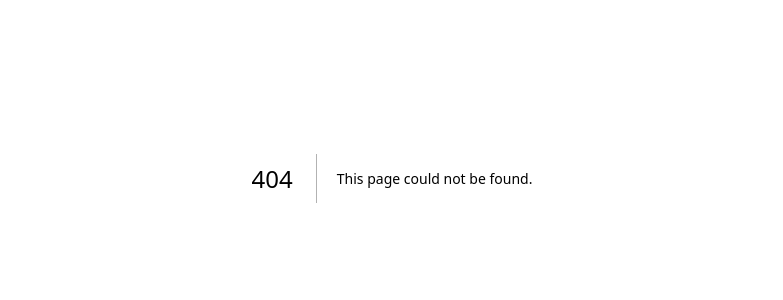
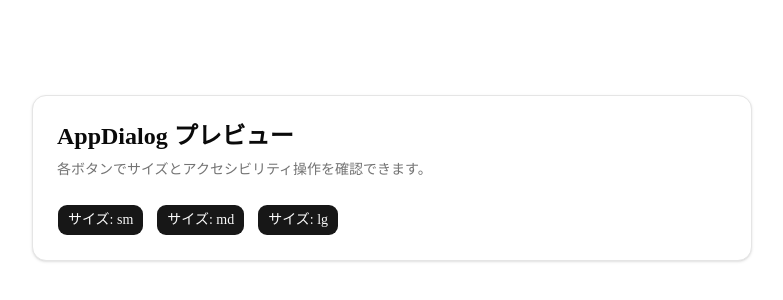
Before and after one commit to masaki-shinkawa-adglobe/hackathon-20260725, a Next.js app in the folder apps/web/: page /ui-preview in a window 1280 px wide. Before the commit this address had no page. Shown: the part 222-522 px from the top of the page, without its empty margins (248-1031 px from the left). Built offline with nearby package versions, Linux system fonts and the light colour scheme.

Commit message:
feat: add reusable AppDialog

```diff
--- /dev/null
+++ b/apps/web/src/app/ui-preview/page.tsx
@@ -0,0 +1,56 @@
+"use client"
+
+import { useState } from "react"
+
+import { AppDialog, type AppDialogSize } from "@/components/app-dialog"
+import { Button } from "@/components/ui/button"
+import { Input } from "@/components/ui/input"
+
+type PreviewDialogProps = {
+  size: AppDialogSize
+  description?: string
+}
+
+function PreviewDialog({ size, description }: PreviewDialogProps) {
+  const [open, setOpen] = useState(false)
+
+  return (
+    <AppDialog
+      open={open}
+      onOpenChange={setOpen}
+      trigger={<Button>サイズ: {size}</Button>}
+      title="AppDialog プレビュー"
+      description={description}
+      footer={<Button onClick={() => setOpen(false)}>完了</Button>}
+      size={size}
+    >
+      <div className="grid gap-4">
+        <p className="text-sm text-muted-foreground">
+          閉じるボタン、Escapeキー、背景クリックで閉じられます。Tabキーでフォーカスが循環し、閉じるとこのボタンへ戻ります。
+        </p>
+        <Input aria-label={`${size}の入力欄`} placeholder="入力欄" />
+        <Button variant="outline">フォーカス確認用ボタン</Button>
+      </div>
+    </AppDialog>
+  )
+}
+
+export default function UiPreviewPage() {
+  return (
+    <main className="mx-auto flex min-h-screen max-w-3xl items-center px-6 py-16">
+      <section className="w-full space-y-6 rounded-xl border bg-card p-6 text-card-foreground shadow-sm">
+        <div className="space-y-2">
+          <h1 className="text-2xl font-semibold">AppDialog プレビュー</h1>
+          <p className="text-sm text-muted-foreground">
+            各ボタンでサイズとアクセシビリティ操作を確認できます。
+          </p>
+        </div>
+        <div className="flex flex-wrap gap-3">
+          <PreviewDialog size="sm" description="任意の説明を表示する例です。" />
+          <PreviewDialog size="md" description="標準サイズの例です。" />
+          <PreviewDialog size="lg" />
+        </div>
+      </section>
+    </main>
+  )
+}
--- /dev/null
+++ b/apps/web/src/components/app-dialog.tsx
@@ -0,0 +1,60 @@
+"use client"
+
+import type { ReactElement, ReactNode } from "react"
+
+import {
+  Dialog,
+  DialogContent,
+  DialogDescription,
+  DialogFooter,
+  DialogHeader,
+  DialogTitle,
+  DialogTrigger,
+} from "@/components/ui/dialog"
+
+type AppDialogSize = "sm" | "md" | "lg"
+
+type AppDialogProps = {
+  open: boolean
+  onOpenChange: (open: boolean) => void
+  trigger?: ReactElement
+  title: ReactNode
+  description?: ReactNode
+  children: ReactNode
+  footer?: ReactNode
+  size?: AppDialogSize
+}
+
+const sizeClasses: Record<AppDialogSize, string> = {
+  sm: "max-w-sm sm:max-w-sm",
+  md: "max-w-md sm:max-w-md",
+  lg: "max-w-lg sm:max-w-lg",
+}
+
+function AppDialog({
+  open,
+  onOpenChange,
+  trigger,
+  title,
+  description,
+  children,
+  footer,
+  size = "md",
+}: AppDialogProps) {
+  return (
+    <Dialog open={open} onOpenChange={onOpenChange}>
+      {trigger && <DialogTrigger asChild>{trigger}</DialogTrigger>}
+      <DialogContent className={sizeClasses[size]}>
+        <DialogHeader>
+          <DialogTitle>{title}</DialogTitle>
+          {description && <DialogDescription>{description}</DialogDescription>}
+        </DialogHeader>
+        {children}
+        {footer && <DialogFooter>{footer}</DialogFooter>}
+      </DialogContent>
+    </Dialog>
+  )
+}
+
+export { AppDialog }
+export type { AppDialogProps, AppDialogSize }
```
